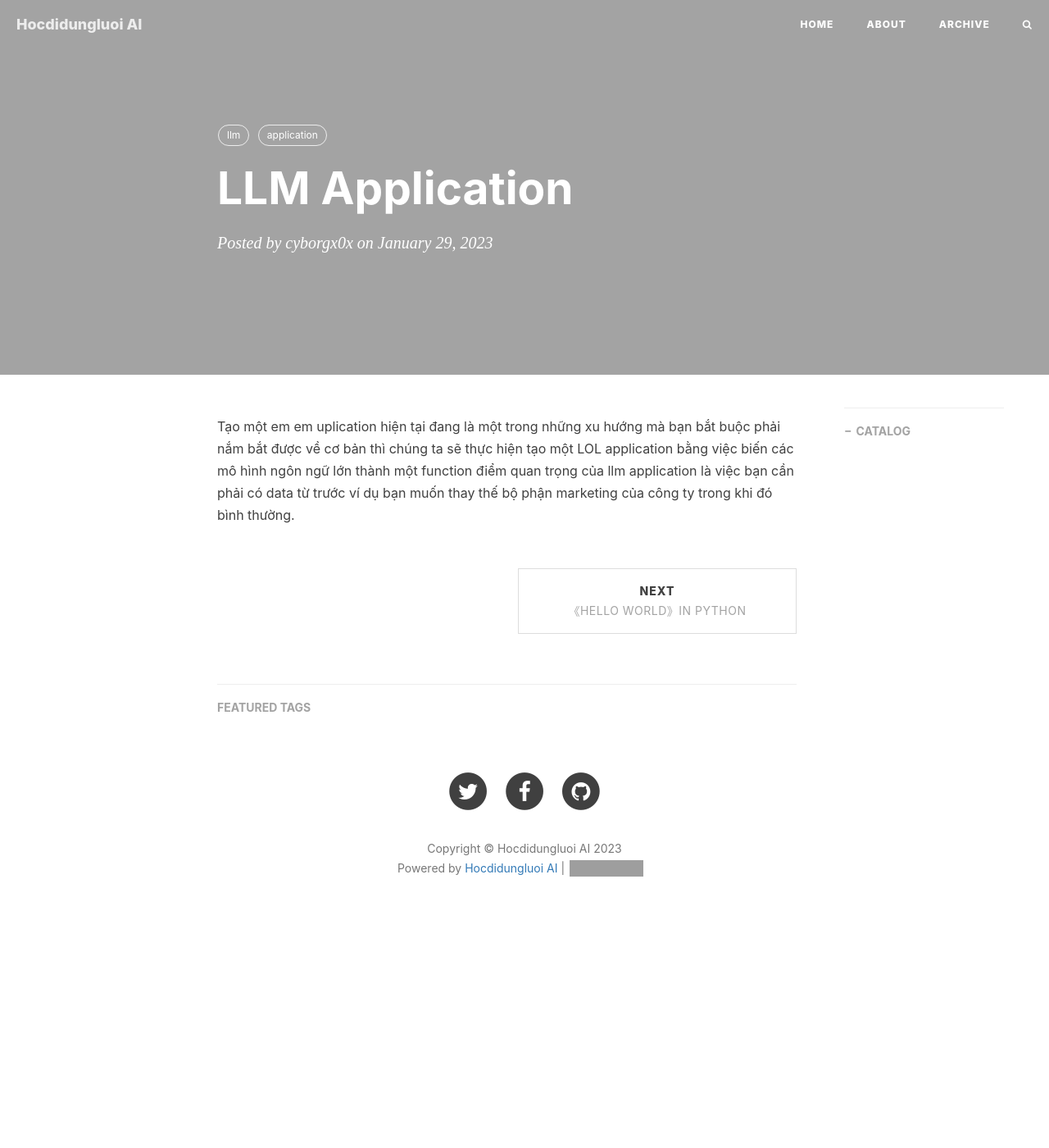
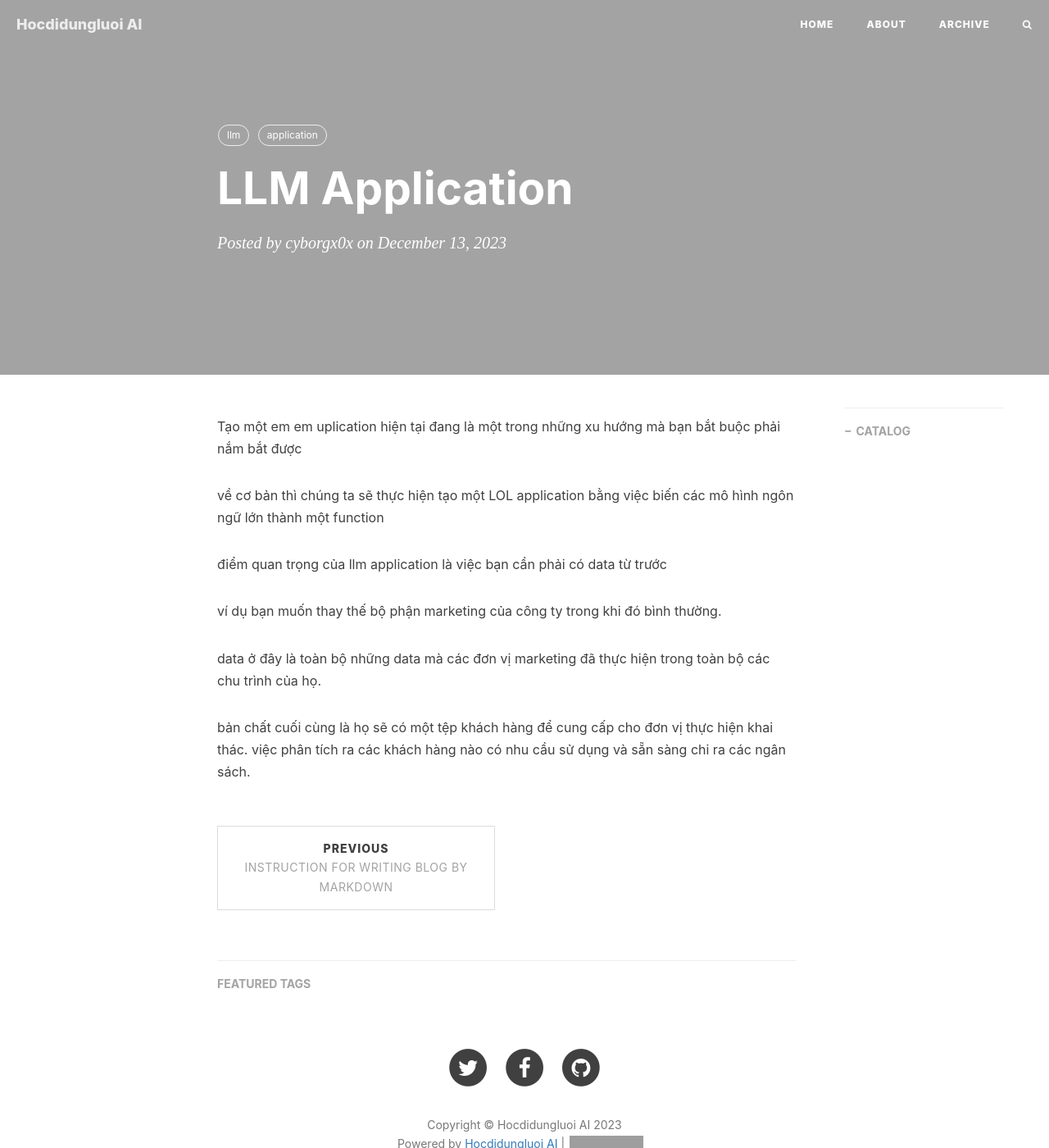
Before and after one commit to HocDiDungLuoiAI/HocDiDungLuoiAI.github.io, a Jekyll site: the page built from _posts/2023-12-13-llm-application.md, in a window 1280 px wide and 1400 px high. Shown: the whole window at 82% size. Built offline with Jekyll 4.4.1, drawn with Linux system fonts in a browser that asks for light colours; nearby versions of some CDN libraries; comment, search, counter and statistics services are not loaded; grey boxes are pictures that could not be loaded.

Commit message:
Update 2023-12-13-llm-application.md

```diff
--- a/_posts/2023-12-13-llm-application.md
+++ b/_posts/2023-12-13-llm-application.md
@@ -2,7 +2,7 @@
 layout:     post
 title:      "LLM Application"
 subtitle:   ""
-date:       2023-01-29 12:00:00
+date:       2023-12-13 12:00:00
 author:     "cyborgx0x"
 header-img: "img/post-bg-2015.jpg"
 catalog: true
@@ -12,6 +12,14 @@ tags:
 ---
 
 Tạo một em em uplication hiện tại đang là một trong những xu hướng mà bạn bắt buộc phải nắm bắt được
+
 về cơ bản thì chúng ta sẽ thực hiện tạo một LOL application bằng việc biến các mô hình ngôn ngữ lớn thành một function
+
 điểm quan trọng của llm application là việc bạn cần phải có data từ trước
+
 ví dụ bạn muốn thay thế bộ phận marketing của công ty trong khi đó bình thường.
+
+data ở đây là toàn bộ những data mà các đơn vị marketing đã thực hiện trong toàn bộ các chu trình của họ.
+
+bản chất cuối cùng là họ sẽ có một tệp khách hàng để cung cấp cho đơn vị thực hiện khai thác.
+việc phân tích ra các khách hàng nào có nhu cầu sử dụng và sẵn sàng chi ra các ngân sách.
```
